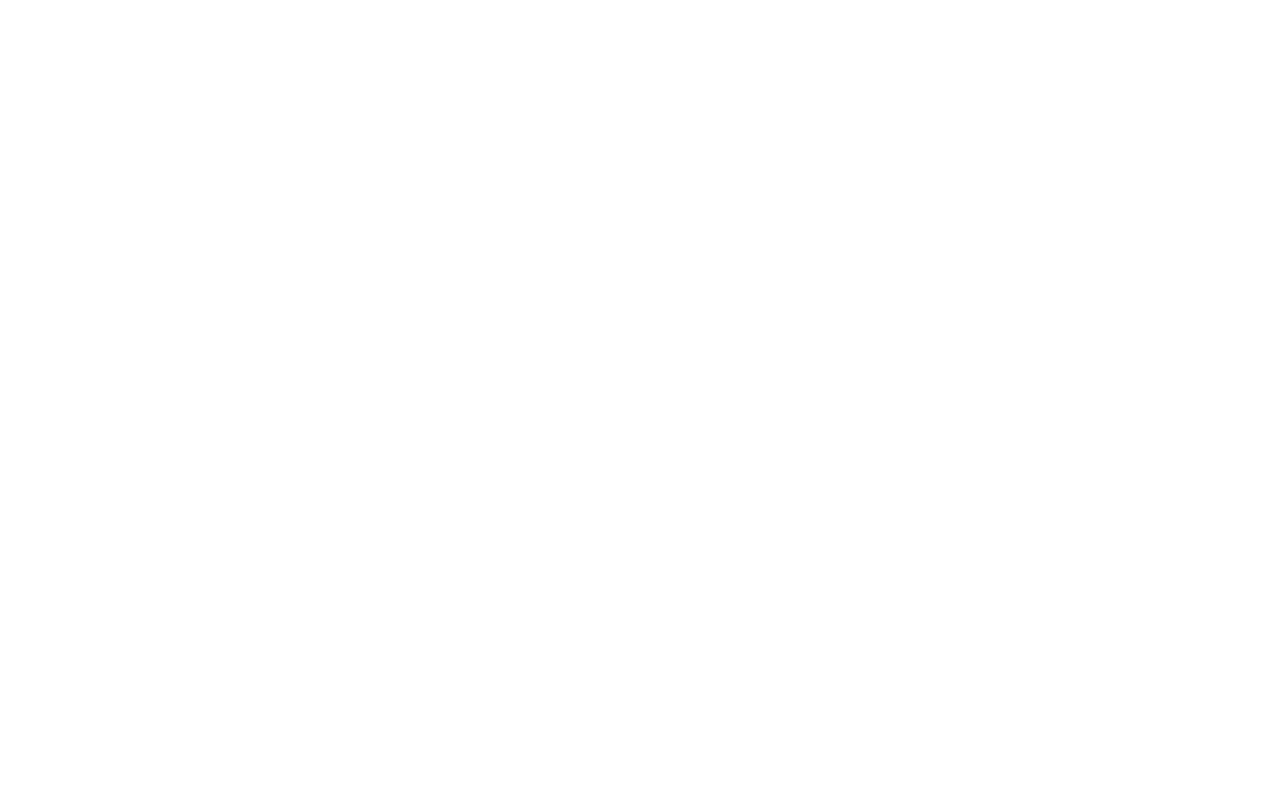
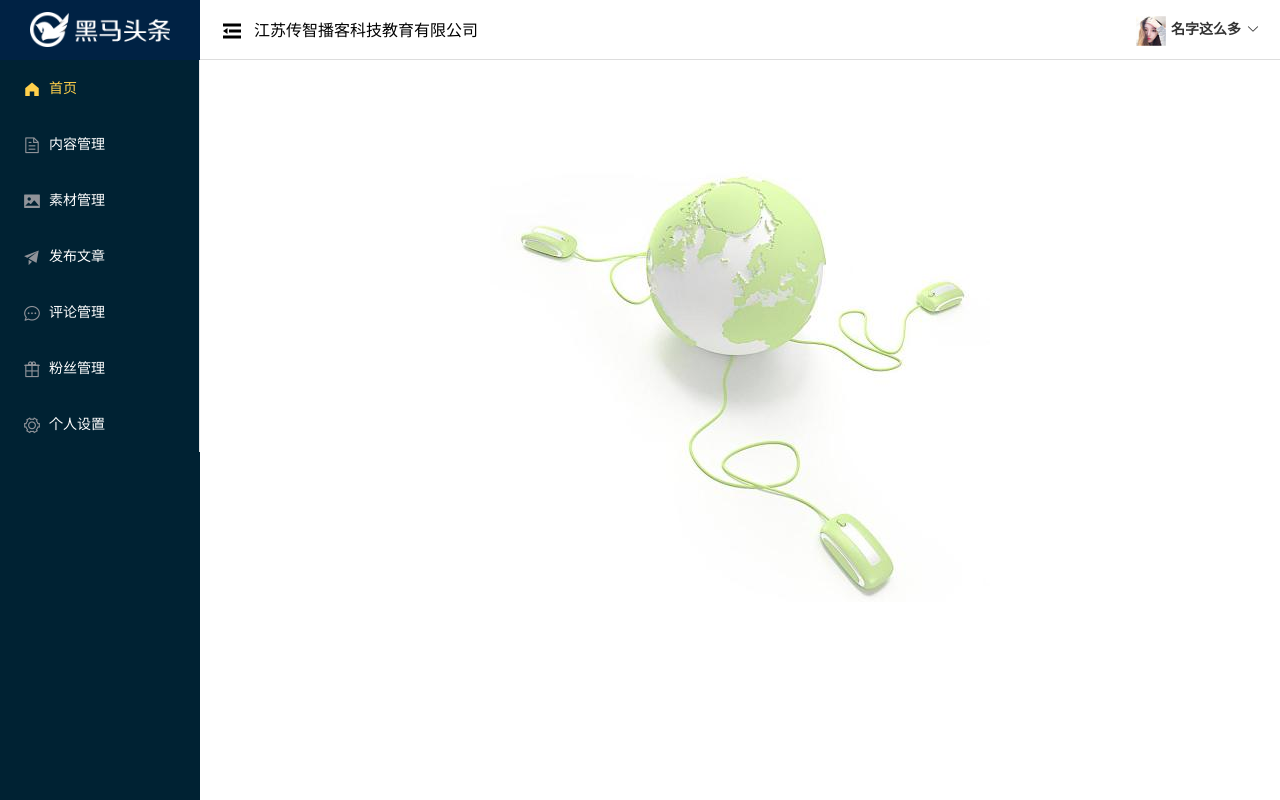
Before and after one commit to xiaoxian202/hm-toutiao-lianxi, a Vue app: page /#/ in a window 1280 px wide. Built offline with nearby package versions, Linux system fonts and the light colour scheme.

Commit message:
首页侧边栏

```diff
--- a/package.json
+++ b/package.json
@@ -8,6 +8,7 @@
     "lint": "vue-cli-service lint"
   },
   "dependencies": {
+    "axios": "^0.19.2",
     "core-js": "^3.6.5",
     "element-ui": "^2.13.2",
     "vue": "^2.6.11",
--- a/src/main.js
+++ b/src/main.js
@@ -10,6 +10,11 @@
 //导入自己的路由模块
 import router from '@/router'
 
+//导入axios
+import Axios from 'axios'
+//挂载全局
+Vue.prototype.$http = Axios
+
 Vue.config.productionTip = false
 
 new Vue({
--- /dev/null
+++ b/src/views/Welcome/index.vue
@@ -0,0 +1,20 @@
+<template>
+    <div class="container-welcome">
+        <img src="../../assets/welcome.jpg" alt="">
+    </div>
+</template>
+
+<script>
+export default {
+    name:'page-welcome'
+}
+</script>
+
+<style lang="less" scoped>
+    .container-welcome {
+        img {
+            display: block;
+            margin: 50px auto 0;
+        }
+    }
+</style>
--- /dev/null
+++ b/src/views/layout.vue
@@ -0,0 +1,133 @@
+<template>
+    <el-container class="container-layout">
+        <!-- 左侧边栏 -->
+        <el-aside :width="isCollapse ? '200px' : '64px'" >
+            <!-- logo -->
+            <div class="logo" :class="{'mini_logo':!isCollapse}"></div>
+            <!-- 导航栏 -->
+            <el-menu
+                default-active="1"
+                background-color="#002233"
+                :collapse=!isCollapse
+                :collapse-transition = isCollapse
+                text-color="#fff"
+                active-text-color="#ffd04b">
+                <el-menu-item index="1">
+                    <i class="el-icon-s-home"></i>
+                    <span slot="title">首页</span>
+                </el-menu-item>
+                <el-menu-item index="2">
+                    <i class="el-icon-document"></i>
+                    <span slot="title">内容管理</span>
+                </el-menu-item>
+                <el-menu-item index="3">
+                    <i class="el-icon-picture"></i>
+                    <span slot="title">素材管理</span>
+                </el-menu-item>
+                <el-menu-item index="4">
+                    <i class="el-icon-s-promotion"></i>
+                    <span slot="title">发布文章</span>
+                </el-menu-item>
+                <el-menu-item index="5">
+                    <i class="el-icon-chat-dot-round"></i>
+                    <span slot="title">评论管理</span>
+                </el-menu-item>
+                <el-menu-item index="6">
+                    <i class="el-icon-present"></i>
+                    <span slot="title">粉丝管理</span>
+                </el-menu-item>
+                <el-menu-item index="7">
+                    <i class="el-icon-setting"></i>
+                    <span slot="title">个人设置</span>
+                </el-menu-item>
+            </el-menu>
+        </el-aside>
+        <!-- 右侧内容 -->
+        <el-container>
+            <!-- 头部 -->
+            <el-header>
+                <!-- 图标 -->
+                <i class="icon"
+                @click="isCollapse = !isCollapse"
+                :class="{'el-icon-s-fold':isCollapse,'el-icon-s-unfold':!isCollapse}"></i>
+                <!-- 文字 -->
+                <span class="text">江苏传智播客科技教育有限公司</span>
+                <!-- 头像 下拉列表-->
+                <el-dropdown>
+                    <span>
+                        <img src="../assets/avatar.jpg" alt="">
+                        <!-- 用户名 -->
+                        <span>名字这么多</span>
+                        <i class="el-icon-arrow-down el-icon--right"></i>
+                    </span>
+                    <el-dropdown-menu slot="dropdown">
+                        <el-dropdown-item icon="el-icon-setting">个人设置</el-dropdown-item>
+                        <el-dropdown-item icon="el-icon-unlock">退出登录</el-dropdown-item>
+                    </el-dropdown-menu>
+                </el-dropdown>
+            </el-header>
+            <!-- 二级路由显示位置 -->
+            <el-main>
+                <router-view></router-view>
+            </el-main>
+        </el-container>
+    </el-container>
+</template>
+
+<script>
+export default {
+    name:'layout',
+    data() {
+        return {
+            isCollapse:true
+        }
+    }
+}
+</script>
+
+<style lang="less" scoped>
+    .container-layout {
+        width: 100%;
+        height: 100%;
+        position: absolute;
+        top: 0;
+        left: 0;
+        .el-aside {
+            background-color: #002233;
+            .logo {
+                width: 100%;
+                height: 60px;
+                background: #002244 url(../assets/logo_admin.png) no-repeat center /140px auto;
+            }
+            .mini_logo {
+                background-image:url(../assets/logo_admin_01.png );
+                background-size:36px auto ;
+            }
+        }
+        .el-header {
+            line-height: 60px;
+            border-bottom: 1px solid #ddd;
+            .icon {
+                font-size: 24px;
+                vertical-align: middle;
+            }
+            .text {
+                vertical-align: middle;
+                margin-left: 10px;
+            }
+            .el-dropdown {
+                float: right;
+                img {
+                    width: 30px;
+                    height: 30px;
+                    vertical-align: middle;
+                }
+                span {
+                    color: #333;
+                    font-weight: 700;
+                    margin-left: 5px;
+                }
+            }
+        }
+    }
+</style>
--- a/src/views/login/index.vue
+++ b/src/views/login/index.vue
@@ -2,11 +2,12 @@
     <div class="container-login">
         <el-card>
             <img src="../../assets/logo_index.png" alt="">
-            <el-form>
-                <el-form-item >
+            <!-- status-icon:效验结果的反馈图标 -->
+            <el-form :model="loginForm" :rules="ruleForm" ref="loginForm" status-icon>
+                <el-form-item prop="mobile">
                     <el-input placeholder="请输入手机号" v-model="loginForm.mobile"></el-input>
                 </el-form-item>
-                <el-form-item >
+                <el-form-item prop="code">
                     <el-input style="width:240px;margin-right:8px" placeholder="请输入验证码" v-model="loginForm.code"></el-input>
                     <el-button>发送验证码</el-button>
                 </el-form-item>
@@ -15,7 +16,7 @@
                     <el-checkbox :value="true">我已阅读并同意用户协议和隐私条款</el-checkbox>
                 </el-form-item>
                 <el-form-item >
-                    <el-button style="width:100%" type="primary">登 录</el-button>
+                    <el-button style="width:100%" type="primary" @click="recode">登 录</el-button>
                 </el-form-item>
             </el-form>
         </el-card>
@@ -31,11 +32,56 @@
 export default {
     name:'page-login',
     data() {
+        // 自定义验证规则
+        const checkMobile = (rule,value,callback) => {
+            //第一位是1，第二位3-9，后面有9位数结尾
+            if(/^1[3-9]\d{9}$/.test(value)) {
+                callback()
+            }else {
+                callback(new Error('手机号不正确'))
+            }
+        }
         return {
+            //表单数据对象
            loginForm:{
                mobile:'',
                code:''
+           },
+           //表单验证规格对象
+           ruleForm:{
+               mobile:[
+                   { required: true, message: '请填写手机号', trigger: 'blur' },
+                   //自定义验证规则
+                    {validator:checkMobile, trigger: 'blur'}
+               ],
+               code:[
+                   { required: true, message: '请填写验证码', trigger: 'blur' },
+                   { len:6, message: '请输入6位验证码', trigger: 'blur' }
+
+               ]
            }
+        }
+    },
+    methods:{
+        recode() {
+            this.$refs.loginForm.validate((valid) => {
+                if (valid) {
+                    //登录
+                    this.$http.post('http://ttapi.research.itcast.cn/mp/v1_0/authorizations',this.loginForm)
+                    .then((res) => {
+                        //登陆成功，跳转路由
+                        console.log(res.data);
+                        this.$router.push({
+                            path:'/'
+                        })
+                    })
+                    .catch((err) => {
+                        //登陆失败，提示
+                        console.log(err);
+                        this.$message.error('手机号或验证码错误');
+                    })
+                }
+            })
         }
     }
 }
```
Also changed, not shown: src/router/index.js (+14 -0 lines), 1 other file (tests, documents, lock files or other folders).
